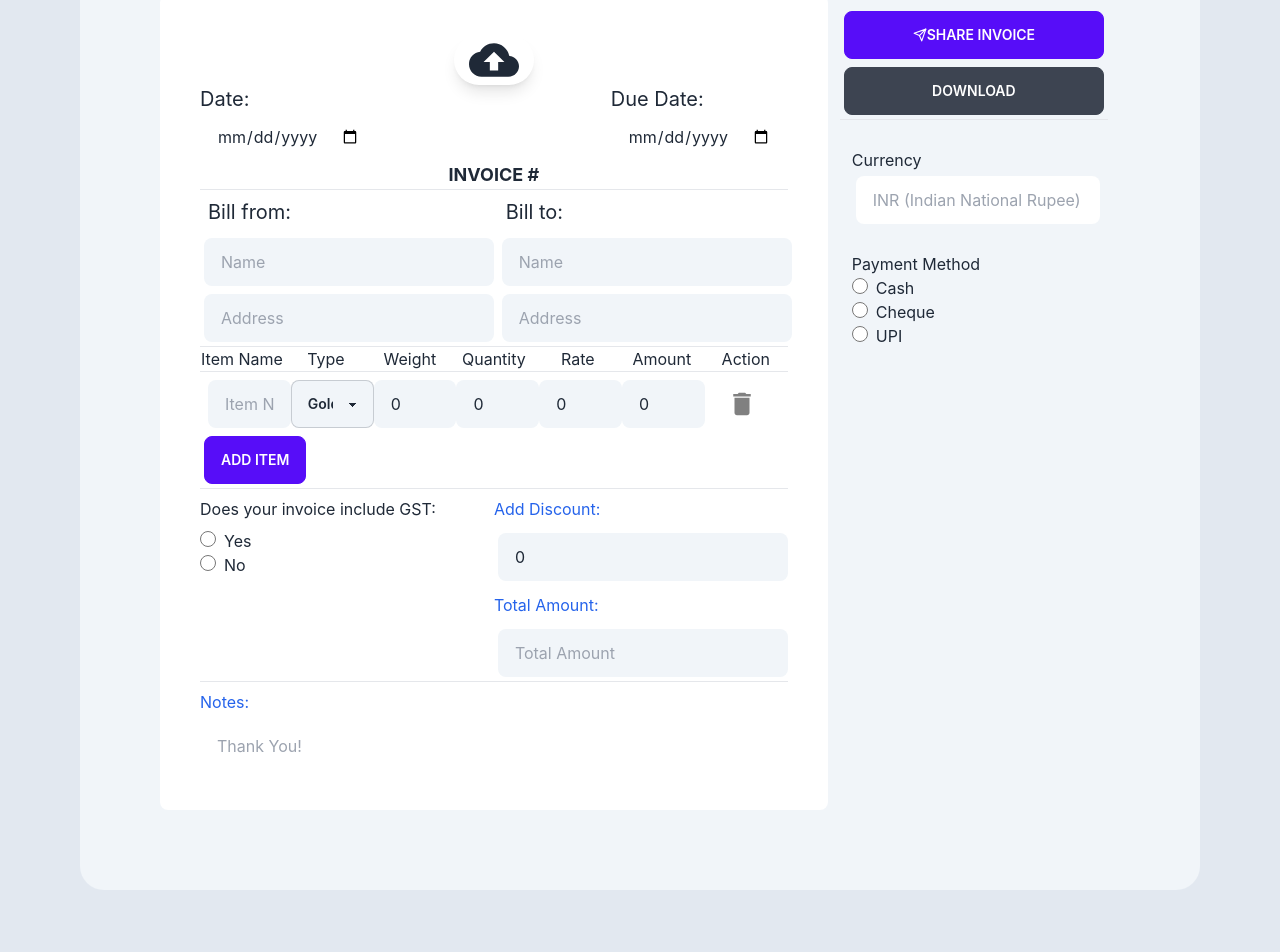
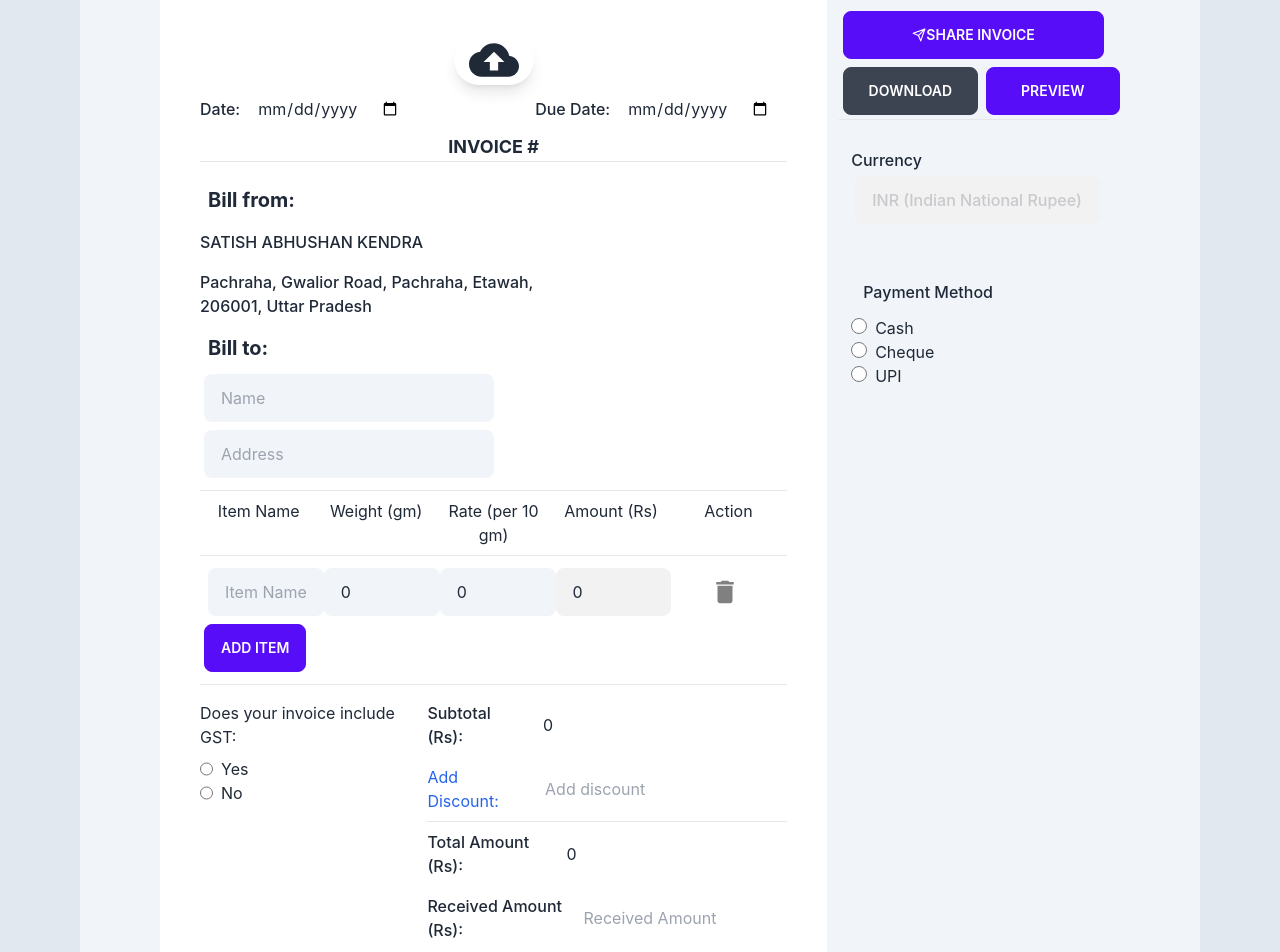
Before and after one commit to sejaljain123/simpleshop-frontend, a React (Create React App) app: page /invoice in a window 1280 px wide. Shown: the part 165-1117 px from the top of the page. Built offline with nearby package versions, Linux system fonts and the light colour scheme.

Commit message:
Complete Invoice Form

```diff
--- /dev/null
+++ b/src/components/InvoiceTemplate/InvoiceData.ts
@@ -0,0 +1,22 @@
+const invoiceData = {
+  id: "",
+  date: "",
+  customer_name: "",
+  customer_address: "",
+  items: [
+    {
+      name: "",
+      weight: 0.00,
+      rate: 0.00,
+      amount: 0.00,
+      unit: "gm",
+    },
+  ],
+  gst: false,
+  discount: 0.00,
+  notes: "",
+  received_amount: 0.00,
+  payment_type: ""
+};
+
+export default invoiceData;
--- a/src/components/InvoiceTemplate/InvoiceTemplate.tsx
+++ b/src/components/InvoiceTemplate/InvoiceTemplate.tsx
@@ -1,36 +1,21 @@
+/* eslint-disable @typescript-eslint/no-unused-vars */
 import { MdCloudUpload, MdDelete } from "react-icons/md";
 import Input from "../../components/Input/Input";
 import { useState } from "react";
 import Button from "../Button/Button";
+import invoiceData from "./InvoiceData";
 
-const invoiceData = {
-  id: "",
-  date: "",
-  customer_name: "",
-  customer_address: "",
-  items: [
-    {
-      name: "",
-      type: "",
-      weight: 0,
-      quantity: 0,
-      rate: 0,
-      amount: 0,
-      unit: "gm",
-    },
-  ],
-  gst: false,
-  discount: 0,
-  notes: "",
-};
-
-const inputStyles = "m-1 bg-slate-100";
-const spanStyles = "text-md py-2 text-base text-blue-600"
+const inputStyles = "m-1 bg-slate-100 w-4/5";
+const spanStyles = "text-md py-2 text-base text-blue-600";
+const spanStyles2 = "text-md py-2 text-base font-medium";
+const disabled = { disabled: true };
 
 const InvoiceTemplate = () => {
   const [formData, setFormData] = useState(invoiceData);
   const [items, setItems] = useState({});
-  const [gst, setGST] = useState(0);
+  const [subTotal, setSubTotal] = useState(0.0);
+  const [cgst, setCGST] = useState(0);
+  const [sgst, setSGST] = useState(0);
   const updateFormData = (field: string, value: any) => {
     setFormData({
       ...formData,
@@ -42,12 +27,13 @@ const InvoiceTemplate = () => {
     setFormData((a) => {
       const copy = JSON.parse(JSON.stringify(a));
       copy.items[index][field] = value;
-      const amount =
-        (copy.items[index].quantity *
-          copy.items[index].weight *
-          copy.items[index].rate) /
-        10;
-      copy.items[index][amount] = amount;
+      const amount = (copy.items[index].weight * copy.items[index].rate) / 10;
+      copy.items[index].amount = amount;
+      let subTotal = 0;
+      copy.items.forEach((item: any) => {
+        subTotal = subTotal + item.amount;
+      });
+      setSubTotal(subTotal);
       return copy;
     });
   };
@@ -58,10 +44,10 @@ const InvoiceTemplate = () => {
       copy.items.push({
         name: "",
         type: "",
-        weight: 0,
-        quantity: 0,
-        rate: 0,
-        amount: 0,
+        weight: 0.0,
+        quantity: 0.0,
+        rate: 0.0,
+        amount: 0.0,
         unit: "gm",
       });
       return copy;
@@ -90,14 +76,19 @@ const InvoiceTemplate = () => {
     return !(formData.items.length === 1);
   };
 
+  const cal_cgst = (subTotal * cgst) / 100;
+  const cal_sgst = (subTotal * sgst) / 100;
+  const totalAmount = subTotal + cal_cgst + cal_sgst - formData.discount;
+  const balanceAmount = totalAmount - formData.received_amount;
+
   return (
     <div className="rounded-lg bg-white w-4/5 p-10">
       <div className="flex justify-center rounded-full w-20 shadow-lg m-auto">
         <MdCloudUpload size={50} />
       </div>
       <div className="flex flex-wrap justify-between">
-        <div>
-          <label className="text-xl mt-2">Date:</label>
+        <div className="flex items-center">
+          <label className="text-md font-medium">Date:</label>
           <Input
             label="Date"
             name="date"
@@ -105,28 +96,26 @@ const InvoiceTemplate = () => {
             onChange={(e) => updateFormData("date", e.target.value)}
           />
         </div>
-        <div>
-          <label className="text-xl mt-2 ">Due Date:</label>
+        <div className="flex items-center">
+          <label className="text-md font-medium">Due Date:</label>
           <Input label="Date" name="date" type="date" />
         </div>
       </div>
       <span className="font-bold text-center text-lg">
         <h1>INVOICE #{invoiceData.id}</h1>
       </span>
-      <hr />
+      <hr className="p-2" />
       <div className="flex justify-between flex-wrap">
         <div className="flex flex-col">
-          <span className="text-xl p-2 text-base">Bill from:</span>
-          <Input label="Name" name="name" type="text" styles={inputStyles} />
-          <Input
-            label="Address"
-            name="address"
-            type="text"
-            styles={inputStyles}
-          />
+          <span className="text-xl p-2 text-base font-bold">Bill from:</span>
+          <span className={spanStyles2}>SATISH ABHUSHAN KENDRA</span>
+          <span className={spanStyles2}>
+            Pachraha, Gwalior Road, Pachraha, Etawah,
+            <br /> 206001, Uttar Pradesh
+          </span>
         </div>
         <div className="flex flex-col">
-          <span className="text-xl p-2 text-base">Bill to:</span>
+          <span className="text-xl p-2 text-base font-bold">Bill to:</span>
           <Input
             label="Name"
             name="name"
@@ -143,20 +132,18 @@ const InvoiceTemplate = () => {
           />
         </div>
       </div>
-      <hr />
-      <div className="grid grid-cols-7 text-center">
+      <hr className="my-2" />
+      <div className="grid grid-cols-5 text-center">
         <span>Item Name</span>
-        <span>Type</span>
-        <span>Weight</span>
-        <span>Quantity</span>
-        <span>Rate</span>
-        <span>Amount</span>
+        <span>Weight (gm)</span>
+        <span>Rate (per 10 gm)</span>
+        <span>Amount (Rs)</span>
         <span>Action</span>
       </div>
-      <hr />
+      <hr className="my-2" />
       {formData.items.map((item, index) => {
         return (
-          <div className="grid grid-cols-7 mt-1 px-1">
+          <div className="grid grid-cols-5 mt-1 px-1">
             <Input
               label="Item Name"
               name="name"
@@ -165,29 +152,12 @@ const InvoiceTemplate = () => {
               onChange={(e) => updateItems(index, "name", e.target.value)}
               styles={inputStyles}
             />
-            <select
-              defaultValue="type"
-              className="select select-bordered w-full max-w-xs m-1 bg-slate-100 "
-              onChange={(e) => updateItems(index, "type", e.target.value)}
-            >
-              <option selected disabled />
-              <option>Gold</option>
-              <option>Silver</option>
-            </select>
             <Input
               label="Weight"
               name="weight"
               type="number"
               value={item.weight}
               onChange={(e) => updateItems(index, "weight", e.target.value)}
-              styles={inputStyles}
-            />
-            <Input
-              label="Quantity"
-              name="quantity"
-              type="number"
-              value={item.quantity}
-              onChange={(e) => updateItems(index, "quantity", e.target.value)}
               styles={inputStyles}
             />
             <Input
@@ -203,8 +173,8 @@ const InvoiceTemplate = () => {
               name="amount"
               type="text"
               value={formData.items[index].amount}
-              // onChange={(e) => updateItems(index, "amount", e.target.value)}
               styles={inputStyles}
+              {...disabled}
             />
             {isFirstItem() ? (
               <MdDelete
@@ -219,13 +189,13 @@ const InvoiceTemplate = () => {
         );
       })}
       <Button type="button" label="Add Item" onClick={() => addItem()} />
-      <hr />
-      <div className="flex">
+      <hr className="my-2" />
+      <div className="flex justify-between">
         <div className="flex flex-col w-[50%]">
           <span className="text-md py-2 text-base">
             Does your invoice include GST:{" "}
           </span>
-        <label className="cursor-pointer">
+          <label className="cursor-pointer w-1/5 flex items-center">
             <input
               type="radio"
               name="radio-1"
@@ -234,7 +204,7 @@ const InvoiceTemplate = () => {
             />
             <span className="text-md px-2">Yes</span>
           </label>
-        <label className="cursor-pointer">
+          <label className="cursor-pointer w-1/5 flex items-center">
             <input
               type="radio"
               name="radio-1"
@@ -245,45 +215,112 @@ const InvoiceTemplate = () => {
           </label>
         </div>
         <div className="flex content-end flex-col">
-
+          <div className="flex justify-between items-center">
+            <span className={spanStyles2}>Subtotal (Rs): </span>
+            <Input
+              label="SubTotal"
+              name="subtotal"
+              type="text"
+              value={subTotal}
+              styles="input-ghost w-4/5 m-1"
+            />
+          </div>
           {formData.gst ? (
-        <>
-        <span className={spanStyles}>Enter GST: </span>
+            <div className="flex flex-col">
+              <div className="flex items-center">
+                <span className={spanStyles}>CGST (%): </span>
                 <Input
-          label="Enter GST"
+                  label="Enter CGST"
                   name="gst"
                   type="number"
-          value={gst}
-          onChange={(e) => setGST(e.target.value)}
-          styles={inputStyles}
+                  value={cgst ? cgst : undefined}
+                  onChange={(e) => setCGST(e.target.value)}
+                  styles="input-ghost w-4/5 m-1 "
                 />
-        </>
+                <Input
+                  label="Calculated CGST"
+                  name="calculatedCGST"
+                  type="text"
+                  value={cal_cgst}
+                  styles="input-ghost w-4/5 m-1 "
+                />
+              </div>
+              <div className="flex items-center">
+                <span className={spanStyles}>SGST (%): </span>
+                <Input
+                  label="Enter SGST"
+                  name="sgst"
+                  type="number"
+                  value={sgst ? sgst : undefined}
+                  onChange={(e) => setSGST(e.target.value)}
+                  styles="input-ghost w-4/5 m-1"
+                />
+                <Input
+                  label="Calculated SGST"
+                  name="calculatedSGST"
+                  type="text"
+                  value={cal_sgst}
+                  styles="input-ghost w-4/5 m-1"
+                />
+              </div>
+            </div>
           ) : null}
-        <div className="flex flex-col">
+          <div className="flex justify-between items-center">
             <span className={spanStyles}>Add Discount: </span>
             <Input
               label="Add discount"
               name="discount"
               type="number"
-          value={formData.discount}
-          onChange={(e) => updateFormData("discount",e.target.value)}
-          styles={inputStyles}
+              value={formData.discount ? formData.discount : undefined}
+              onChange={(e) => updateFormData("discount", e.target.value)}
+              styles="input-ghost w-4/5 m-1"
             />
-          <span className={spanStyles}>Total Amount:</span>
+          </div>
+          <hr className="py-0" />
+          <div className="flex justify-between items-center">
+            <span className={spanStyles2}>Total Amount (Rs):</span>
             <Input
               label="Total Amount"
               name="total_amount"
               type="text"
-            styles={inputStyles}
+              value={totalAmount}
+              styles="m-1 w-4/5"
+            />
+          </div>
+          <div className="flex justify-between items-center">
+            <span className={spanStyles2}>Received Amount (Rs):</span>
+            <Input
+              label="Received Amount"
+              name="received_amount"
+              type="text"
+              onChange={(e) =>
+                updateFormData("received_amount", e.target.value)
+              }
+              styles="m-1 w-4/5"
+            />
+          </div>
+          <div className="flex justify-between items-center">
+            <span className={spanStyles2}>Balance Amount (Rs):</span>
+            <Input
+              label="Balance Amount"
+              name="balance_amount"
+              type="text"
+              value={balanceAmount}
+              styles="m-1 w-4/5"
             />
           </div>
         </div>
       </div>
-      <hr />
+      <hr className="my-2" />
       <div className="flex flex-col">
         <span className={spanStyles}>Notes:</span>
-        <Input label="Thank You!" name="notes" type="text" onChange={(e) => updateFormData("notes", e.target.value)}
-        styles="w-100" />
+        <input
+          placeholder="Thank You"
+          className="input input-bordered w-full"
+          name="notes"
+          type="text"
+          onChange={(e) => updateFormData("notes", e.target.value)}
+        />
       </div>
     </div>
   );
--- a/src/components/PreviewModal/PreviewModal.tsx
+++ b/src/components/PreviewModal/PreviewModal.tsx
@@ -13,7 +13,7 @@ const PrivewModal = () => {
     };
     return (
         <>
-            <label htmlFor="my-modal-4" className="btn btn-primary" onClick={getPDFFile}>open modal</label>
+            <label htmlFor="my-modal-4" className="btn btn-primary w-1/2 m-1" onClick={getPDFFile}>Preview</label>
             <input type="checkbox" id="my-modal-4" className="modal-toggle" />
             <label htmlFor="my-modal-4" className="modal cursor-pointer">
                 <label className="modal-box relative h-[80vh] w-[60rem]" htmlFor="">
--- a/src/components/Share Invoice/ShareInvoice.tsx
+++ b/src/components/Share Invoice/ShareInvoice.tsx
@@ -1,5 +1,6 @@
-import {FiSend} from "react-icons/fi";
-import Input from '../Input/Input';
+import { FiSend } from "react-icons/fi";
+import Input from "../Input/Input";
+import PrivewModal from '../PreviewModal/PreviewModal';
 
 const ShareInvoice = () => {
   return (
@@ -8,24 +9,45 @@ const ShareInvoice = () => {
         <FiSend />
         Share Invoice
       </button>
-      <button className="btn m-1 m-1">
-        Download
-      </button>
+      <div className="flex justify-around">
+      <button className="btn m-1 w-1/2">Download</button>
+      <PrivewModal />
+      </div>
       <hr />
-      <span className="text-md mt-4 p-3">Currency  <Input label="INR (Indian National Rupee)" name="currency" type="text" styles="m-1"/>
+      <span className="text-md mt-4 p-3 font-medium">
+        Currency{" "}
+        <Input
+          label="INR (Indian National Rupee)"
+          name="currency"
+          type="text"
+          styles="m-1"
+          {...{ disabled: true }}
+        />
       </span>
       <div className="flex flex-col p-3">
-        <span>Payment Method</span>
+        <span className="text-md mt-4 p-3 font-medium">Payment Method</span>
         <label>
-          <input type="radio" name="radio-1" className="radio-xs radio-primary" />
+          <input
+            type="radio"
+            name="radio-1"
+            className="radio-xs radio-primary"
+          />
           <span className="text-md px-2">Cash</span>
         </label>
         <label>
-          <input type="radio" name="radio-1" className="radio-xs radio-primary" />
+          <input
+            type="radio"
+            name="radio-1"
+            className="radio-xs radio-primary"
+          />
           <span className="text-md px-2">Cheque</span>
         </label>
         <label>
-          <input type="radio" name="radio-1" className="radio-xs radio-primary" />
+          <input
+            type="radio"
+            name="radio-1"
+            className="radio-xs radio-primary"
+          />
           <span className="text-md px-2">UPI</span>
         </label>
       </div>
```
Also changed, not shown: 1 other file (tests, documents, lock files or other folders). Lines whose indentation alone changed are shown as unchanged.
